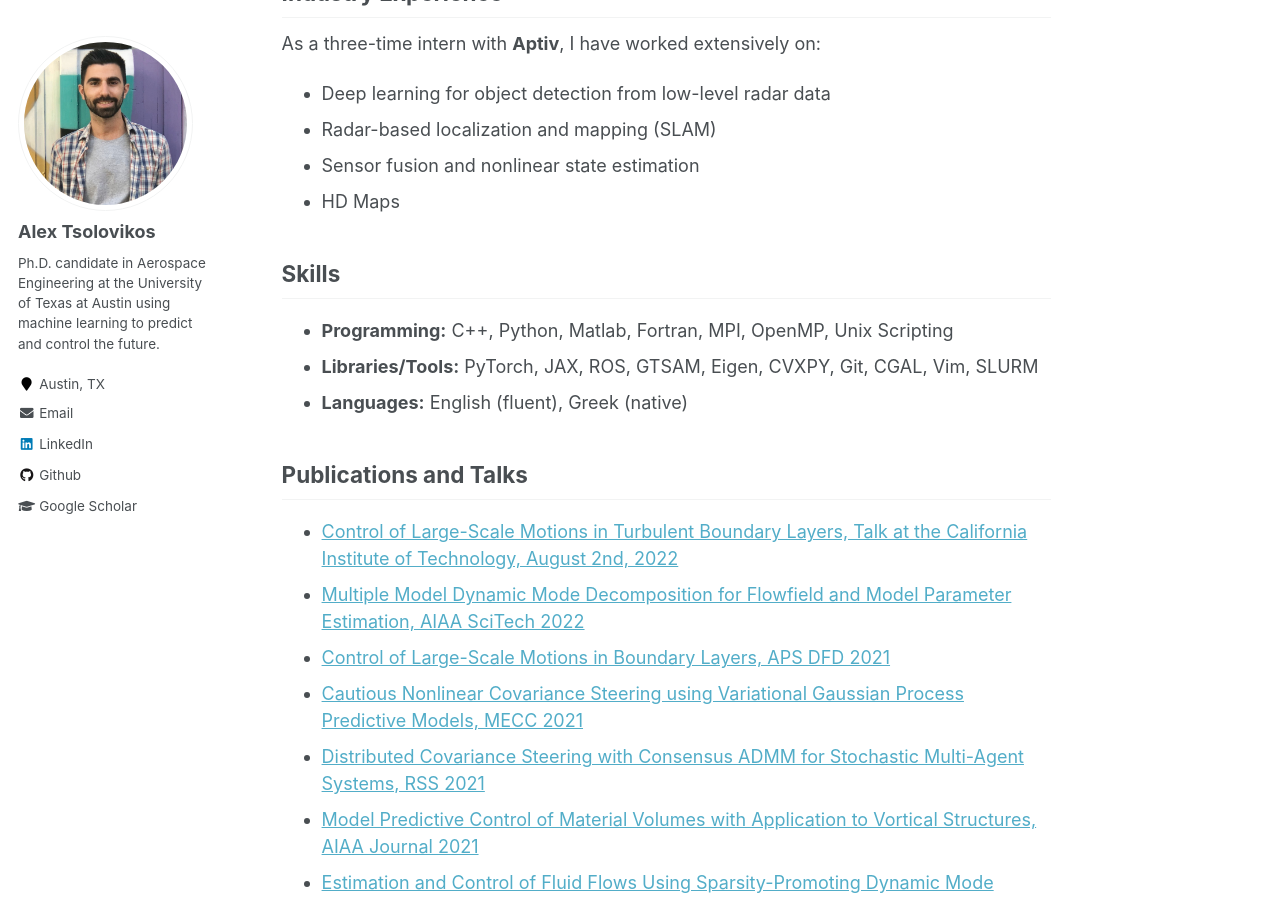
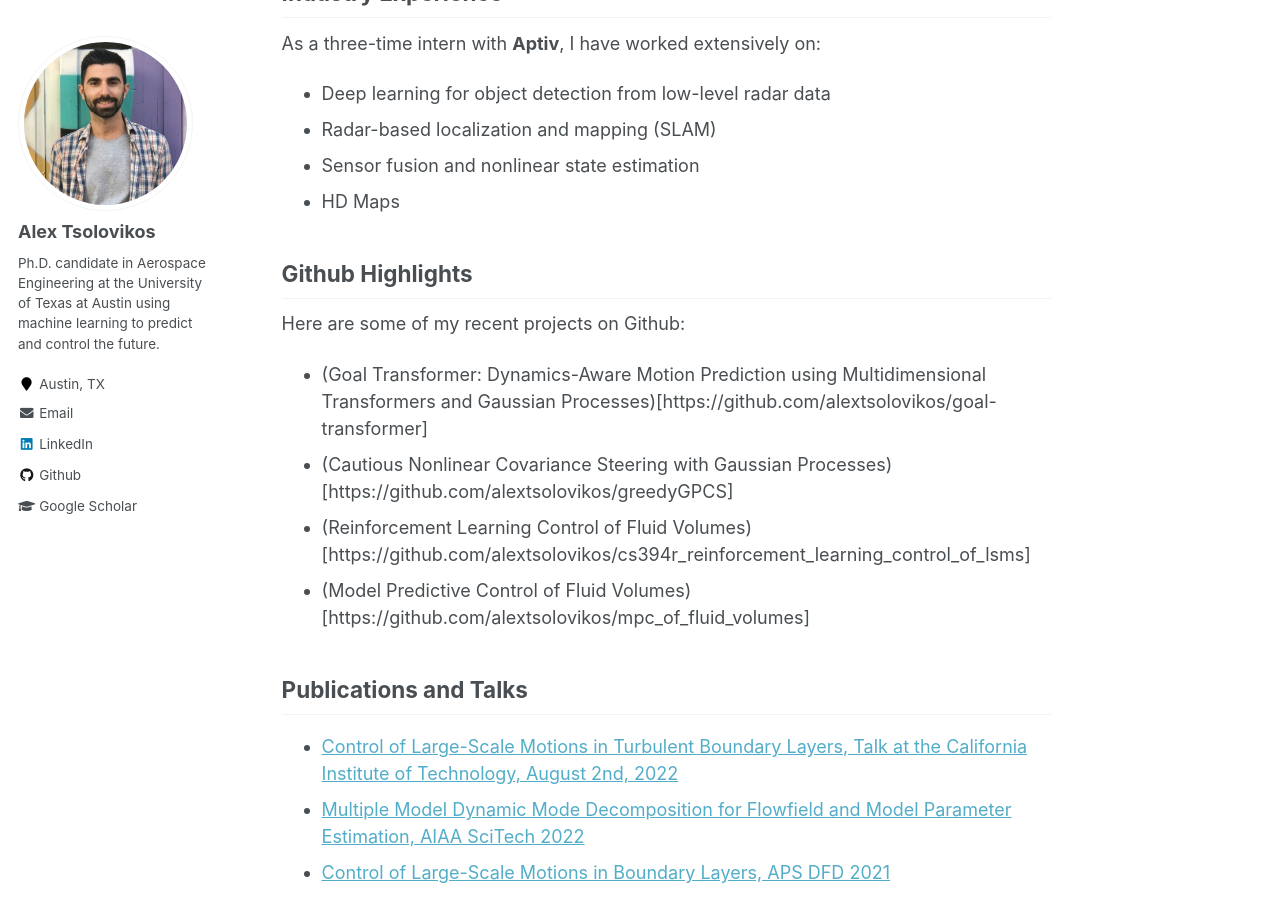
Before and after one commit to alextsolovikos/alextsolovikos.github.io, a Jekyll site: the page built from _pages/about.md, in a window 1280 px wide and 900 px high, scrolled down 1246 px. Built offline with Jekyll 4.4.1, drawn with Linux system fonts in a browser that asks for light colours.

Commit message:
Update about.md

```diff
--- a/_pages/about.md
+++ b/_pages/about.md
@@ -122,11 +122,22 @@ As a three-time intern with **Aptiv**, I have worked extensively on:
 - Sensor fusion and nonlinear state estimation
 - HD Maps
 
+## Github Highlights
+
+Here are some of my recent projects on Github:
+
+- (Goal Transformer: Dynamics-Aware Motion Prediction using Multidimensional Transformers and Gaussian Processes)[https://github.com/alextsolovikos/goal-transformer]
+- (Cautious Nonlinear Covariance Steering with Gaussian Processes)[https://github.com/alextsolovikos/greedyGPCS]
+- (Reinforcement Learning Control of Fluid Volumes)[https://github.com/alextsolovikos/cs394r_reinforcement_learning_control_of_lsms]
+- (Model Predictive Control of Fluid Volumes)[https://github.com/alextsolovikos/mpc_of_fluid_volumes]
+
+<!--
 ## Skills
 
 - **Programming:**     C++, Python, Matlab, Fortran, MPI, OpenMP, Unix Scripting
 - **Libraries/Tools:** PyTorch, JAX, ROS, GTSAM, Eigen, CVXPY, Git, CGAL, Vim, SLURM
 - **Languages:**       English (fluent), Greek (native)
+--->
 
 
 ## Publications and Talks
```
